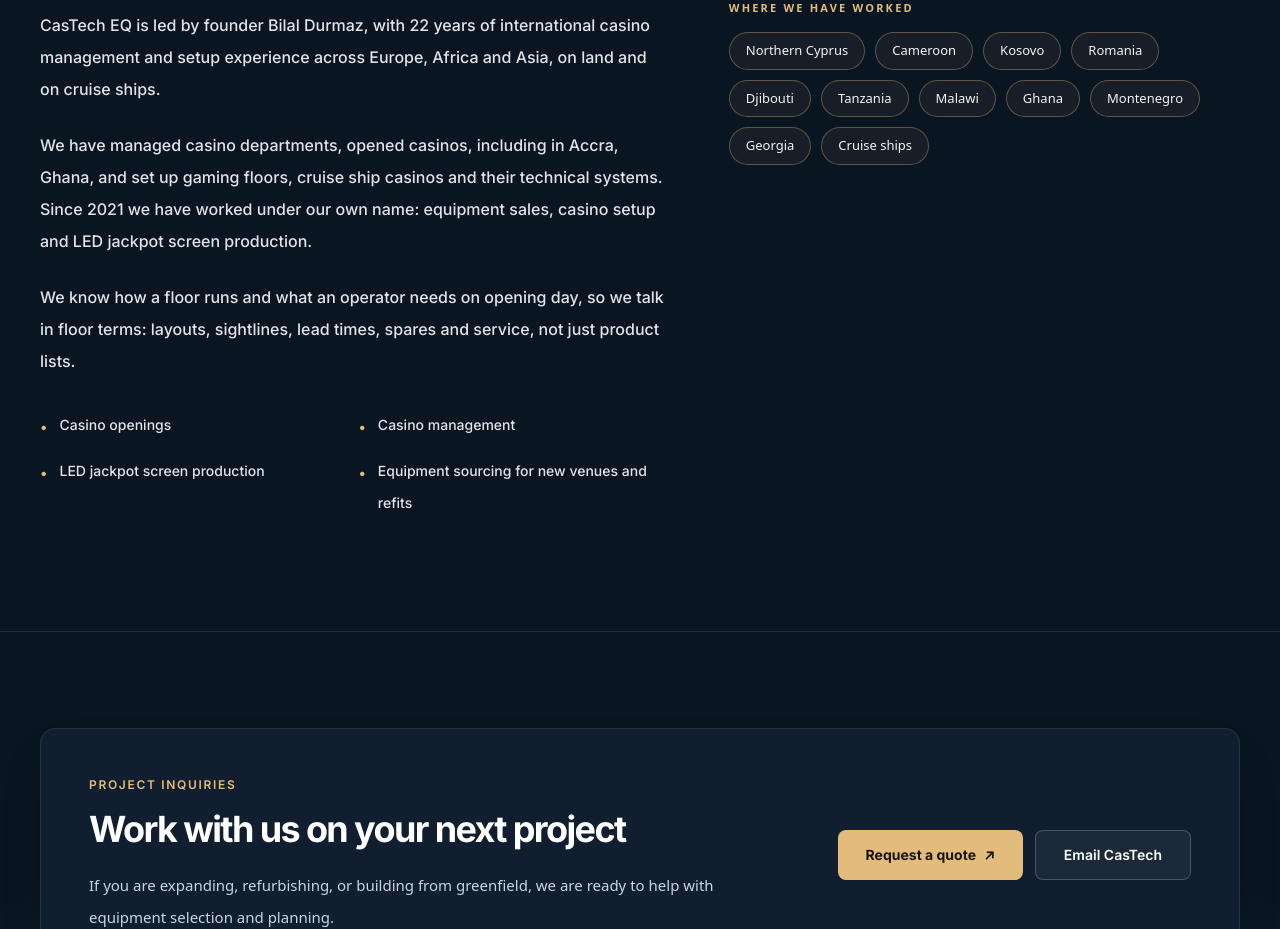
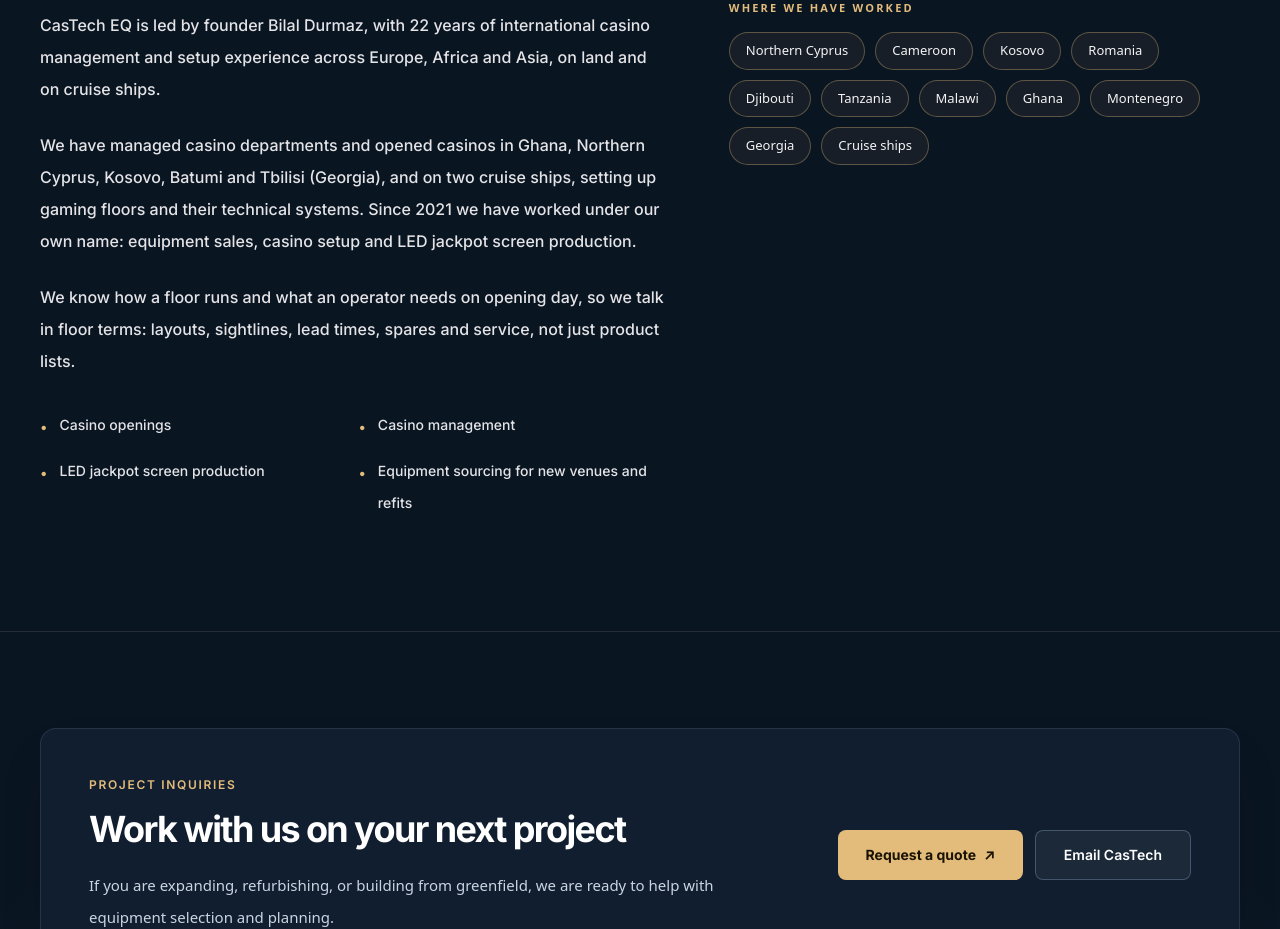
Before and after one commit to blldrmz/castech-site, a Next.js app: page /about in a window 1280 px wide. Shown: the part 1680-2609 px from the top of the page. Built offline with nearby package versions, Linux system fonts and the light colour scheme.

Commit message:
About: list casino openings (Ghana, Northern Cyprus, Kosovo, Batumi, Tbilisi, two cruise ships)
Co-Authored-By: Claude Opus 5.5 <noreply@anthropic.com>
Claude-Session: https://claude.ai/code/session_0133G4p2HLhVkN4fqtpHfWdw

```diff
--- a/src/content/aboutPage.ts
+++ b/src/content/aboutPage.ts
@@ -22,7 +22,7 @@ export const aboutBackground = {
   yearsText: "years of international casino management and setup",
   paragraphs: [
     "CasTech EQ is led by founder Bilal Durmaz, with 22 years of international casino management and setup experience across Europe, Africa and Asia, on land and on cruise ships.",
-    "We have managed casino departments, opened casinos, including in Accra, Ghana, and set up gaming floors, cruise ship casinos and their technical systems. Since 2021 we have worked under our own name: equipment sales, casino setup and LED jackpot screen production.",
+    "We have managed casino departments and opened casinos in Ghana, Northern Cyprus, Kosovo, Batumi and Tbilisi (Georgia), and on two cruise ships, setting up gaming floors and their technical systems. Since 2021 we have worked under our own name: equipment sales, casino setup and LED jackpot screen production.",
     "We know how a floor runs and what an operator needs on opening day, so we talk in floor terms: layouts, sightlines, lead times, spares and service, not just product lists.",
   ],
   placesTitle: "Where we have worked",
```
